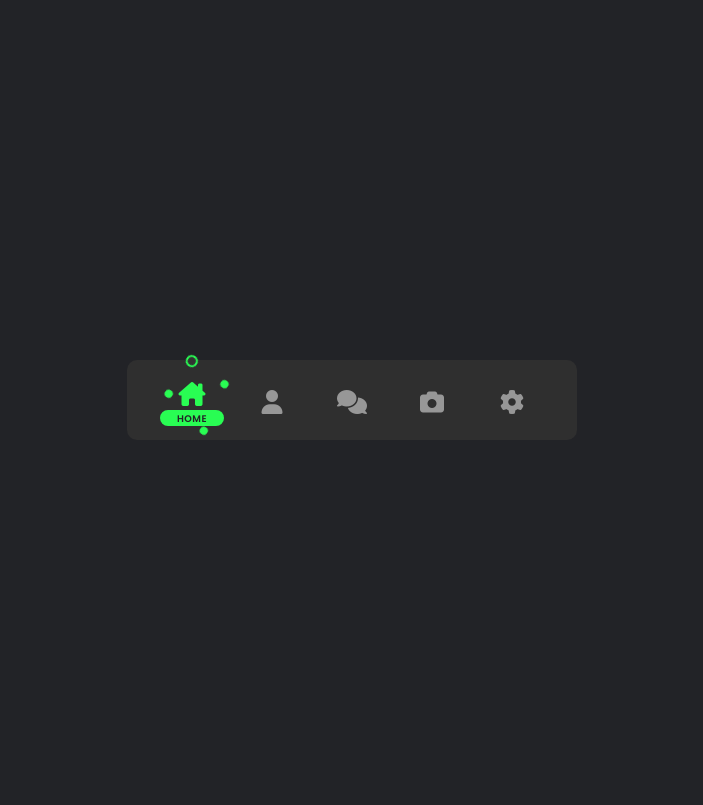
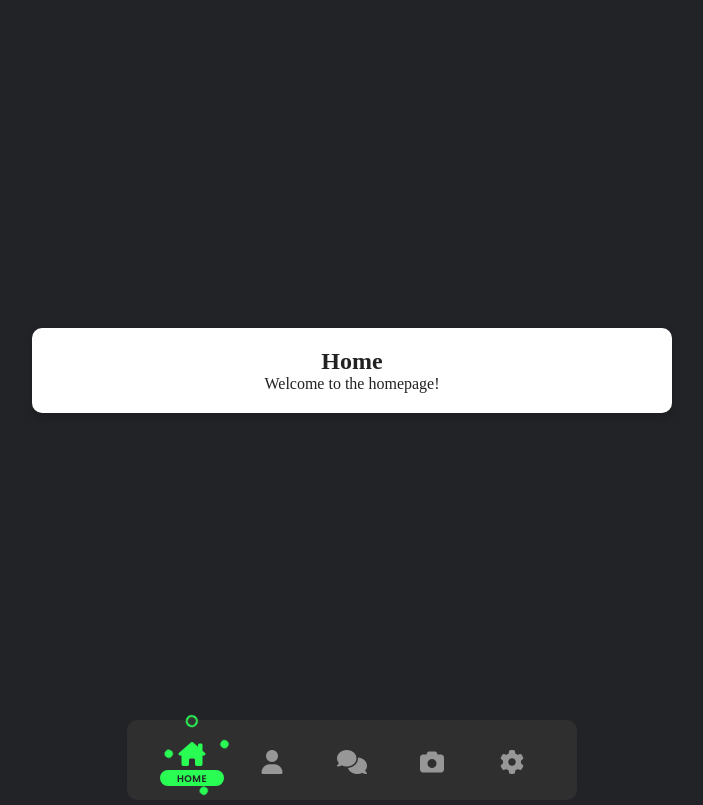
Before and after one commit to smin109/portfolio, a plain HTML site: page index.html in a window 1280 px wide. Both pictures are taken after a click on the item "HOME". Shown: the whole page, without its empty margins (288-991 px from the left). Drawn offline with Linux system fonts and the light colour scheme.

Commit message:
add content on each icon

```diff
--- a/index.html
+++ b/index.html
@@ -2,7 +2,7 @@
 <html lang="en" >
 <head>
   <meta charset="UTF-8">
-  <title>Magic Navigation Menu Indicator v3</title>
+  <title>Portfolio_of_CSM</title>
   <link rel="stylesheet" href="./style.css">
 
 </head>
@@ -53,6 +53,11 @@
     <div class="indicator"></div>
   </ul>
 </div>
+
+<div class = "content">
+  <h2 id="content-title">Welcome</h2>
+  <p id="content-text">slfkdja;fdslakjf</p>
+</div>
 <!-- partial -->
   <script  src="./script.js"></script>
 
--- a/script.js
+++ b/script.js
@@ -1,15 +1,34 @@
 const items = document.querySelectorAll('.list');
+const contentTitle = document.getElementById("content-title");
+const contentText = document.getElementById("content-text");
+
+// 각 메뉴에 대한 콘텐츠 데이터
+const contentData = [
+    { title: "Home", text: "Welcome to the homepage!" },
+    { title: "Profile", text: "This is your profile page." },
+    { title: "Messages", text: "Here are your messages." },
+    { title: "Photos", text: "Check out your photos." },
+    { title: "Settings", text: "Adjust your preferences here." }
+];
 
 function activeLink() {
-  items.forEach((item) => {
-    item.classList.remove('active');
-  });
-  this.classList.add('active');
+    // 모든 리스트에서 active 제거
+    items.forEach((item) => {
+        item.classList.remove('active');
+    });
+
+    // 현재 클릭한 리스트에 active 추가
+    this.classList.add('active');
+
+    // 현재 클릭한 리스트의 인덱스 찾기
+    const index = Array.from(items).indexOf(this);
+
+    // 콘텐츠 변경
+    contentTitle.textContent = contentData[index].title;
+    contentText.textContent = contentData[index].text;
 }
 
+// 각 리스트 항목에 클릭 이벤트 추가
 items.forEach((item) => {
-  item.addEventListener(
-    'click',
-    activeLink,
-  );
+    item.addEventListener('click', activeLink);
 });
--- a/style.css
+++ b/style.css
@@ -9,6 +9,7 @@ body {
   overflow: hidden;
   background: #222327;
   color: white;
+  grid-template-rows: 1fr 80px;
 }
 
 .navigation {
@@ -21,6 +22,7 @@ body {
   border-radius: 10px;
   font-family: 'Poppins', sans-serif;
   z-index: 1;
+  grid-row: 2 / 3;
 }
 
 ul {
@@ -140,6 +142,24 @@ li.active .text {
   }
 }
 
+.content {
+    text-align: center;
+    margin-top: 20px;
+    padding: 20px;
+    background: #fff;
+    color: #222;
+    border-radius: 10px;
+    width: 80%;
+    max-width: 600px;
+    box-shadow: 0 4px 8px rgba(0, 0, 0, 0.2);
+    z-index: 10;
+    grid-row: 1 / 2;
+}
+
+h2, p {
+    margin: 0;
+}
+
 .indicator {
   --pos-1: translateX(calc(80px * 1));
   --pos-2: translateX(calc(80px * 2));
```
